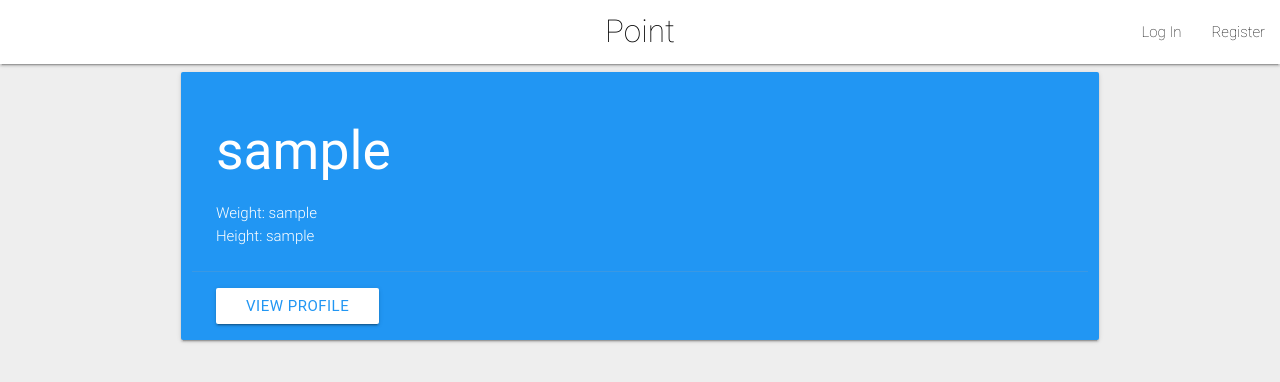
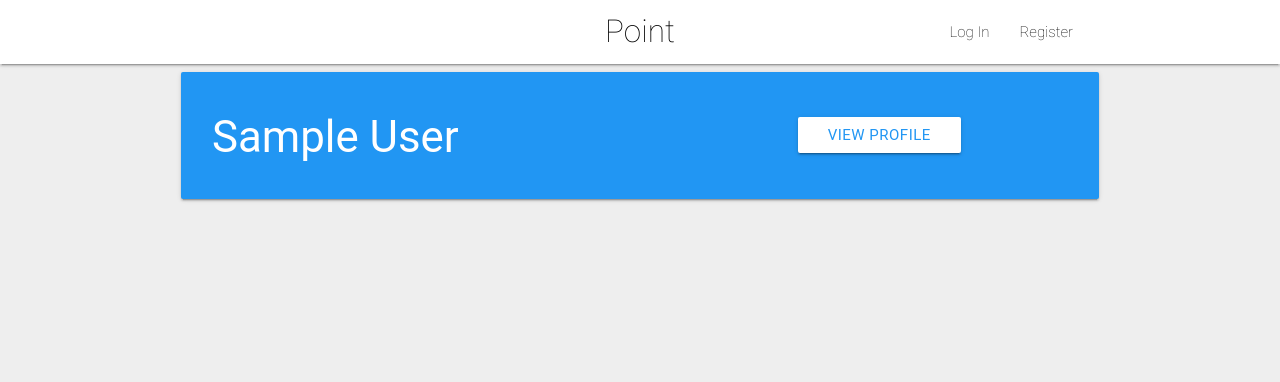
Before and after one commit to dmattia/Point, a Django app: template templates/searchResult.html in a window 1280 px wide. Shown: the top 382 px of the page. Run offline with Django 3.2, Linux system fonts and the light colour scheme; the template is opened without the code that fills it: most values are stand-ins (such as "Sample title", 1, 10 or a date in 2020); some libraries are stand-ins or nearby versions; some web fonts are replaced.

Commit message:
Added some cool features but I'm too tired to remember all of them

```diff
--- a/templates/base.html
+++ b/templates/base.html
@@ -25,7 +25,7 @@
 <body class="{% block body_color %}grey lighten-3{% endblock %}" style="color: {% block body_font_color %}#202020;{% endblock %}">
     <!-- Navigation -->
     <nav class="white">
-        <div class="nav-wrapper">
+        <div class="nav-wrapper container">
             <a href="/" class="brand-logo center">Point</a>
 				<ul id="nav-mobile" class="right hide-on-med-and-down">
 					{% if user.is_authenticated %}
--- a/templates/profile.html
+++ b/templates/profile.html
@@ -16,7 +16,7 @@ blue
 			<img class="col s12" src="http://blogs.plos.org/opens/wp-content/plugins/all-in-one-seo-pack/images/default-user-image.png">
 			<h3 class="thin black-text" align="center">{{ user.user.username }}</h3>
 		</div>
-		<div class="col s9">
+		<div class="col s9" style="text-align: center;">
 			<h3 class="thin">age: {{ user.age }}</h3>
 			<h3 class="thin">height: {{ user.height }} cm</h3>
 			<h3 class="thin">position: {{ user.position }}</h3>
--- a/templates/searchResult.html
+++ b/templates/searchResult.html
@@ -13,19 +13,15 @@ grey lighten-3
 
 <div class="row">
 	{% for result in results %}
-        <div class="col s12 card blue z-index-2">
-                <div class="card-content white-text">
-                        <h2><a href="" style="color:#FFF;">{{ result.username }}</a></h2>
-                        <p>
-                                Weight: {{ result.username }}<br>
-                                Height: {{ result.username }}<br>
-                        </p>
-                </div>
-                <div class="card-action">
-                        <a href="{% url 'profile' result.id %}" class="btn btn-medium waves-effect thick white" style="color:#2196f3;">View Profile</a>
-                </div>
-        </div>
-        {% endfor %}
+		<div class="col s12 row card blue z-index-2 valign-wrapper" style="padding: 20px;">
+			<div class="col s8">
+				<h3 class="white-text valign">{{ result.first_name }} {{ result.last_name }}</h3>
+			</div>
+			<div class="col s4">
+				<a href="{% url 'profile' result.id %}" class="valign btn btn-medium waves-effect thick white" style="color:#2196f3;">View Profile</a>
+			</div>
+		</div>
+	{% endfor %}
 </div>
 
 {% endblock %}
```
Also changed, not shown: main/views.py (+7 -2 lines).
